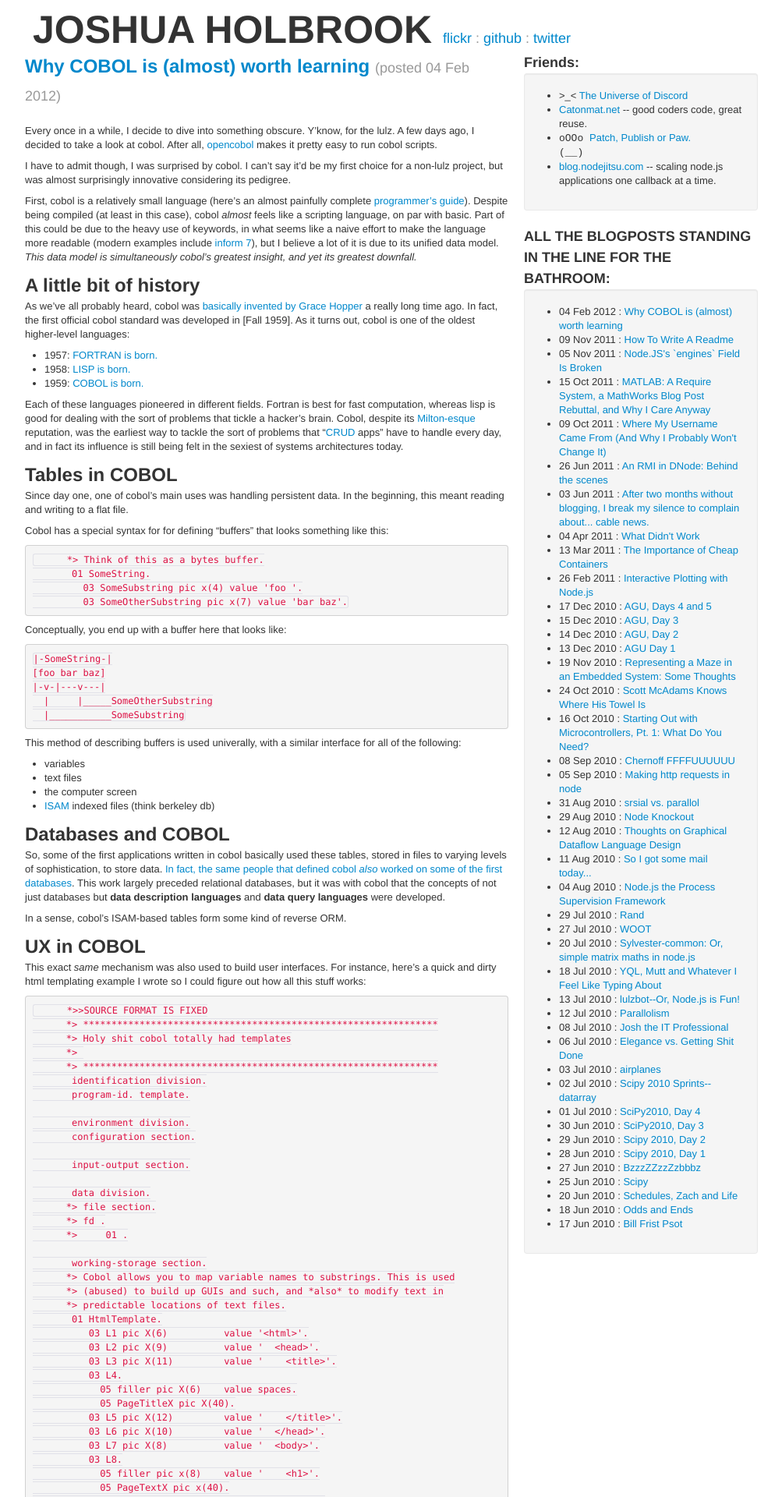
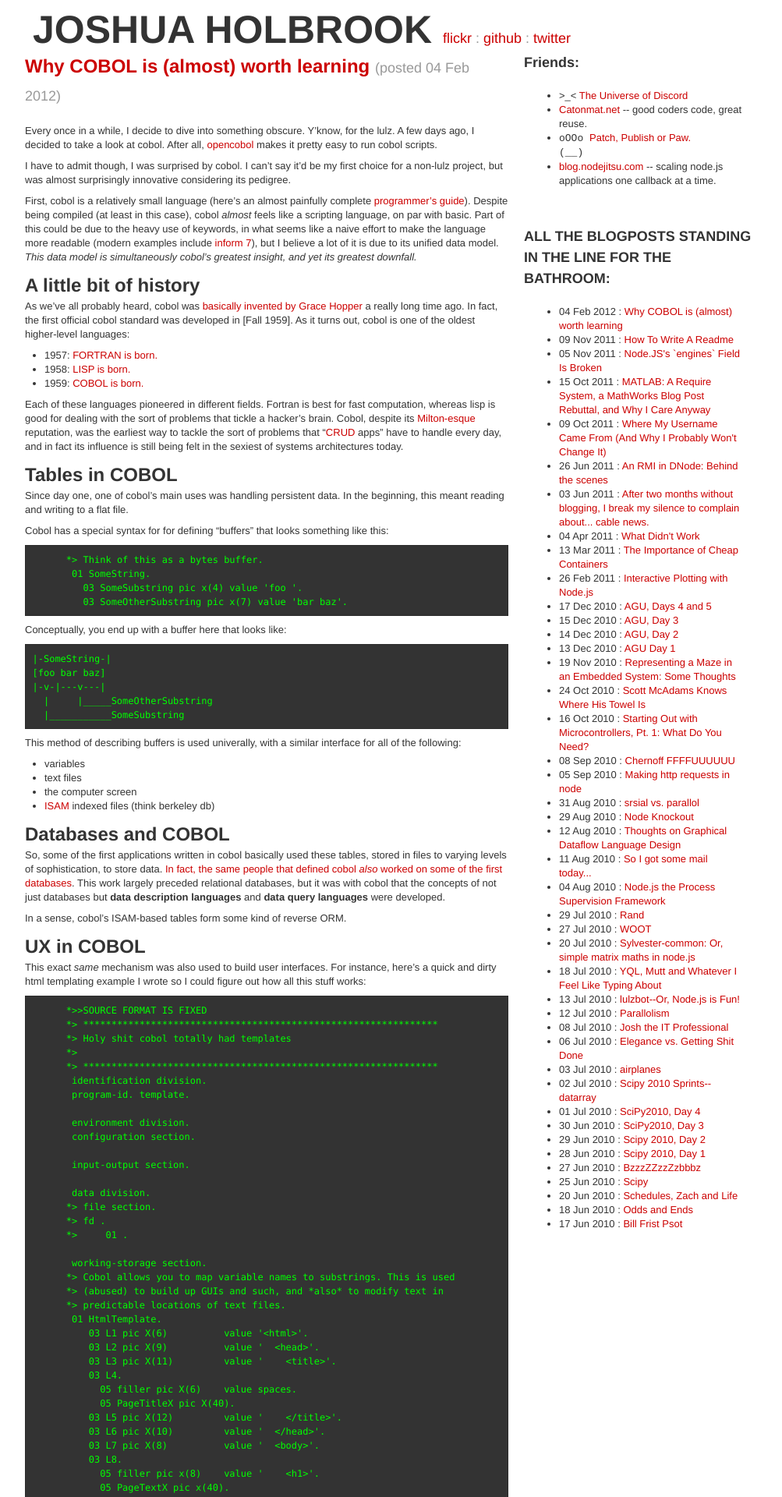
Before and after one commit to jfhbrook/jfhbrook.github.io, a Jekyll site: the page built from index.html, in a window 1280 px wide. Shown: the top 1920 px of the page at 78% size, without its empty margins (138-1141 px from the left). Built offline with Jekyll 4.4.1, drawn with Linux system fonts in a browser that asks for light colours; nearby versions of some CDN libraries.

Commit message:
basic custom stylings

```diff
--- a/_layouts/main.html
+++ b/_layouts/main.html
@@ -5,6 +5,7 @@
     <title>{{ page.title }}</title>
     <link rel="stylesheet" href="/css/bootstrap.css">
     <!--<link rel="stylesheet" href="/css/fixes.css">-->
+    <link rel="stylesheet" href="/css/custom.css">
     <meta name="author" content="Joshua Holbrook">
     <meta name="description" content="Joshua Holbrook's Web Page">
     <script type="text/javascript" src="http://ajax.googleapis.com/ajax/libs/jquery/1.7.1/jquery.min.js"></script>
--- /dev/null
+++ b/css/custom.css
@@ -0,0 +1,28 @@
+.well {
+  background-color: #ffffff;
+  border-color: #fff;
+  box-shadow: none;
+}
+
+a {
+  color: #c00;
+}
+
+a:hover {
+  color: #900;
+}
+
+a:visited {
+  color: #a00;
+}
+
+pre {
+  border-radius: 0px;
+  background-color: #333;
+}
+
+code {
+  background-color: #333;
+  border: 0px;
+  color: #0f0;
+}
```
